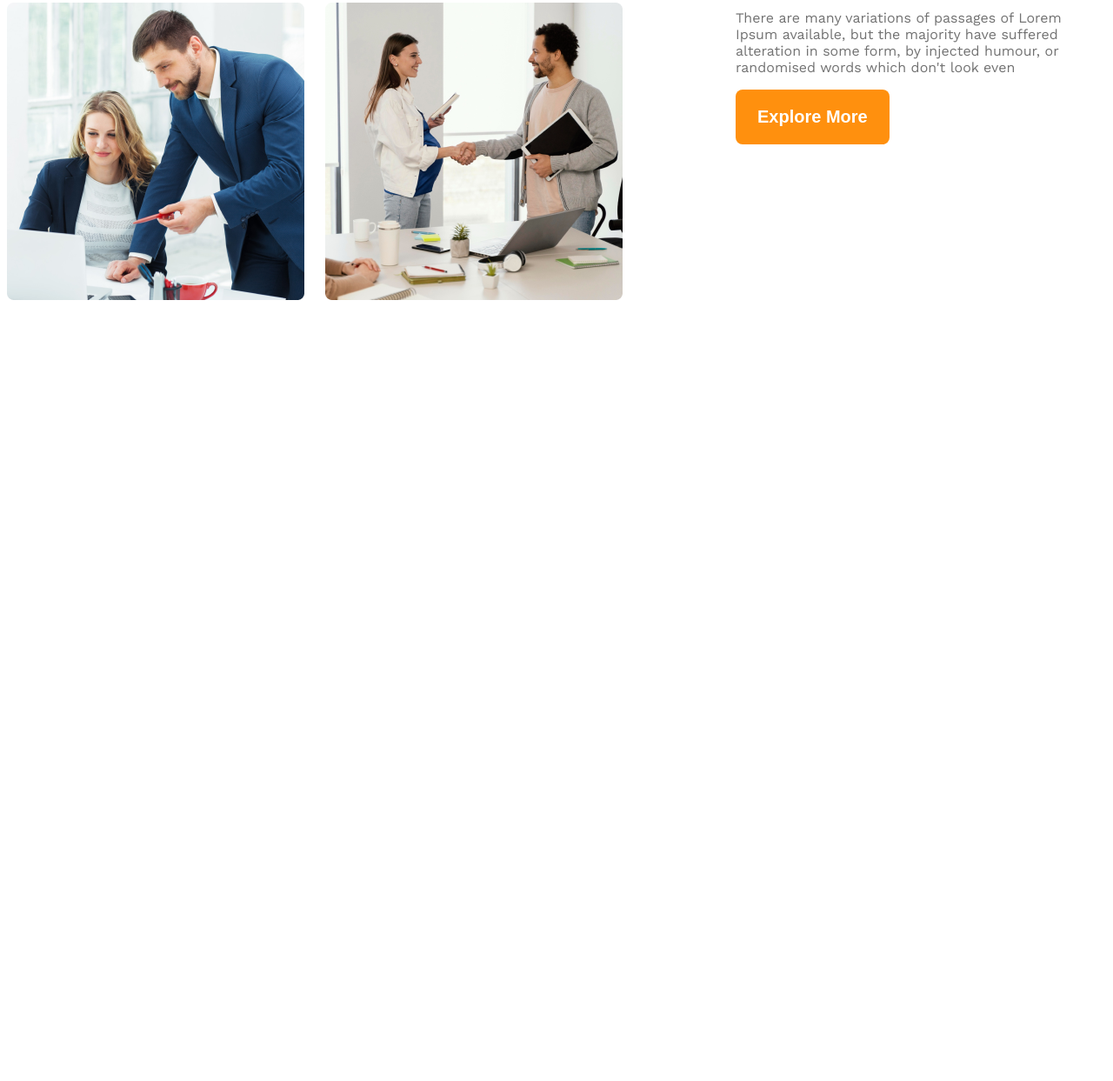
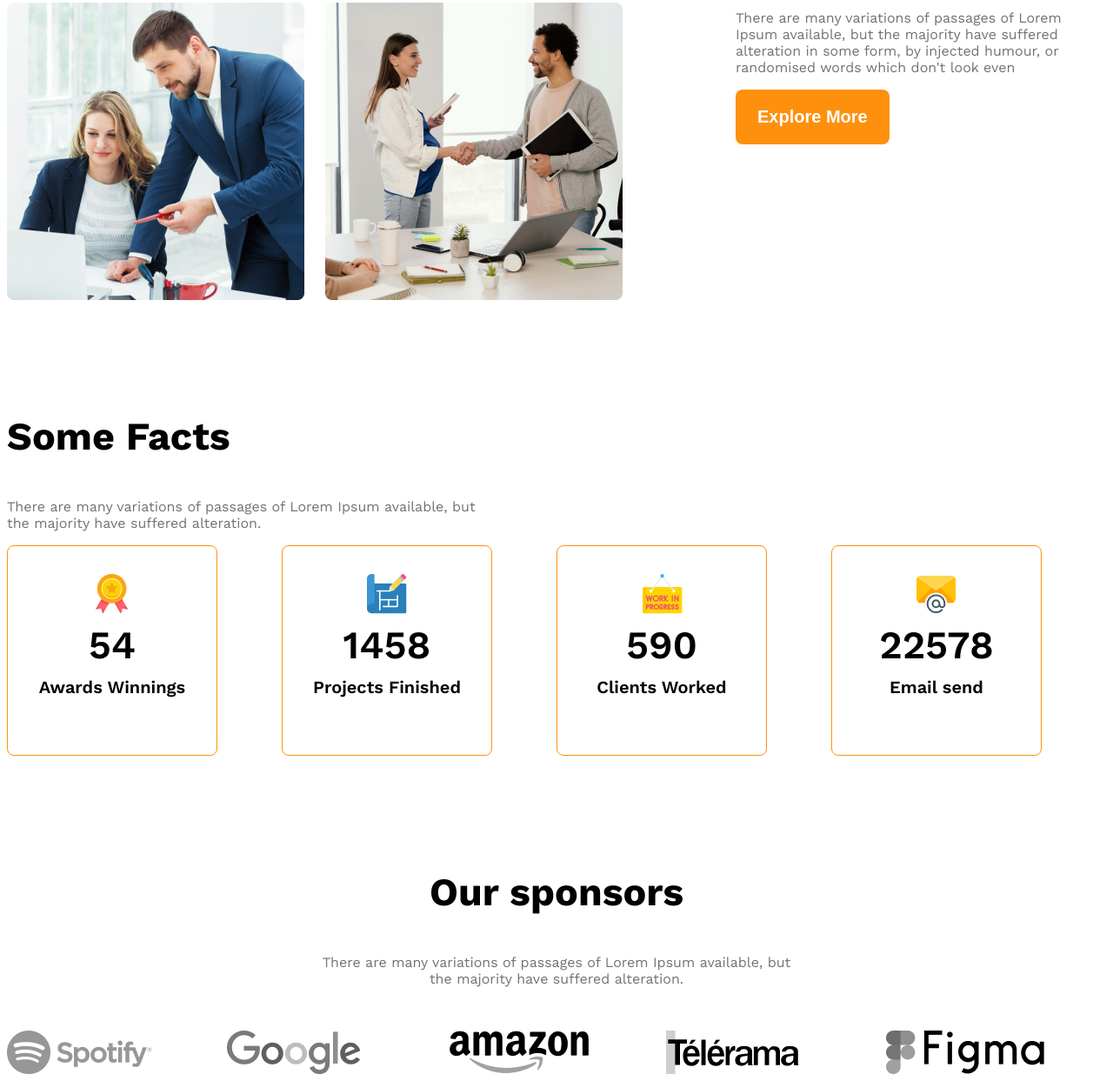
Before and after one commit to mdsharifkhandakar/g3-architects-website, a plain HTML site: page index.html in a window 1280 px wide. Shown: the part 1677-2920 px from the top of the page at 87% size. Before the commit the page ends 2030 px from the top, so only its background shows below. Drawn offline with nearby package versions, Linux system fonts and the light colour scheme.

Commit message:
added the some facts section and sponsor section

```diff
--- a/index.html
+++ b/index.html
@@ -48,7 +48,7 @@
       </div>
 
       <div class="our-features">
-        <h3 class="feature-title"> <span id="Quick-list" class="text-light-gray">Quick list</span> <span>of Our</span>
+        <h3 class="section-title"> <span id="Quick-list" class="text-light-gray">Quick list</span> <span>of Our</span>
           <span class="text-primary">Features</span>
         </h3>
         <p class="feature-description text-light-gray">There are many variations of passages of Lorem Ipsum available,
@@ -58,6 +58,67 @@
         <button class="btn-primary">Explore More</button>
       </div>
     </section>
+
+    <!-- some facts -->
+    <section>
+      <h3 class="section-title">Some Facts</h3>
+      <p class="text-light-gray fact-description">There are many variations of passages of Lorem Ipsum available, but
+        the majority have
+        suffered alteration.</p>
+      <div class="facts-container">
+        <!-- .fact-card*4>img.fact-icon+h4.fact-number+h5.fact-name -->
+        <!-- .fact-card*4>img.fact-icon+h4.fact-number+h5.fact-name -->
+        <div class="fact-card display-flex">
+          <div>
+            <img src="images/icons/ribon.png" alt="" class="fact-icon">
+            <h4 class="fact-number">54</h4>
+            <h5 class="fact-name">Awards Winnings</h5>
+          </div>
+        </div>
+        <div class="fact-card display-flex">
+          <div>
+            <img src="images/icons/projects.png" alt="" class="fact-icon">
+            <h4 class="fact-number">1458</h4>
+            <h5 class="fact-name">Projects Finished</h5>
+          </div>
+        </div>
+        <div class="fact-card display-flex">
+          <div>
+            <img src="images/icons/customers.png" alt="" class="fact-icon">
+            <h4 class="fact-number">590</h4>
+            <h5 class="fact-name">Clients Worked</h5>
+          </div>
+        </div>
+        <div class="fact-card display-flex">
+          <div>
+            <img src="images/icons/email.png" alt="" class="fact-icon">
+            <h4 class="fact-number">22578</h4>
+            <h5 class="fact-name">Email send</h5>
+          </div>
+        </div>
+
+
+      </div>
+    </section>
+
+
+
+    <!--features will enjoy-->
+    <section class="our-sponsors">
+      <div class="sponsors-info">
+        <h3 class="section-title">Our sponsors</h3>
+        <p class="text-light-gray">There are many variations of passages of Lorem Ipsum available, but the majority have
+          suffered alteration.</p>
+      </div>
+      <div class="sponsor-companies">
+        <img src="images/sponsors/spotify.png" alt="">
+        <img src="images/sponsors/google.png" alt="">
+        <img src="images/sponsors/amazon.png" alt="">
+        <img src="images/sponsors/telerama.png" alt="">
+        <img src="images/sponsors/figma.png" alt="">
+      </div>
+
+    </section>
   </main>
 
   <footer>
--- a/styles/architects.css
+++ b/styles/architects.css
@@ -32,6 +32,10 @@
   background-color: rgba(255, 144, 14, 0.1);
 }
 
+.section-title{
+  font-size: 2.8rem;
+  font-weight: 700;
+}
 
 
 
@@ -124,13 +128,61 @@ main > section{
   max-width: 530px;
 }
 
-.feature-title{
-  font-size: 2.8rem;
-  font-weight: 700;
-}
+
 
 #Quick-list{
   font-weight: 500;
+}
+
+
+
+/* some facts related styles */
+.facts-container{
+  display: grid;
+  grid-template-columns: repeat(4,1fr);
+}
+
+.fact-card{
+  border: 1px solid #FF900E;
+  width: 240px;
+  height: 240px;
+  border-radius: 8px;
+  text-align: center;
+  align-items: center;
+  justify-content: center;
+}
+
+.fact-number{
+  font-size: 2.8rem;
+  font-weight: 600;
+  margin-top: 5px;
+  margin-bottom: 10px;
+}
+
+.fact-name{
+  font-size: 1.25rem;
+  font-weight: 600;
+  margin-top: 10px;
+}
+
+.fact-description{
+  max-width: 540px;
+}
+
+/* sponsor related styles */
+.sponsors-info{
+  max-width: 540px;
+  margin: 50px auto;
+  text-align: center;
+}
+
+.sponsor-companies{
+  display: grid;
+  grid-template-columns: repeat(5, 1fr);
+}
+
+.sponsor-companies img{
+  filter: grayscale(100%);
 }
 
 
@@ -141,16 +193,33 @@ main > section{
   .nav-links,
   .teams{
   flex-direction: column;
+
   }
 
-  .team-img-container{
-    grid-template-columns: repeat(1,1fr);
+  .team-img-container,
+  .facts-container,
+  .sponsor-companies
+  {
+    grid-template-columns: 1fr;
+    gap: 24px;
+  }
+
+  .facts-container{
+    justify-content: center;
+    gap: 24px;
+  }
+
+  .sponsor-companies{
+    justify-content: center;
+    gap: 50px;
   }
 
   .our-features{
     margin-left: 20px;
   }
 }
+
+
 
 
 /* medium size device */
@@ -163,4 +232,10 @@ main > section{
   .our-features{
     margin: 50px auto;
   }
+
+  .sponsor-companies, .facts-container{
+    grid-template-columns: repeat(2, 1fr);
+    gap: 50px;
+    justify-items: center;
+  }
 }
```
